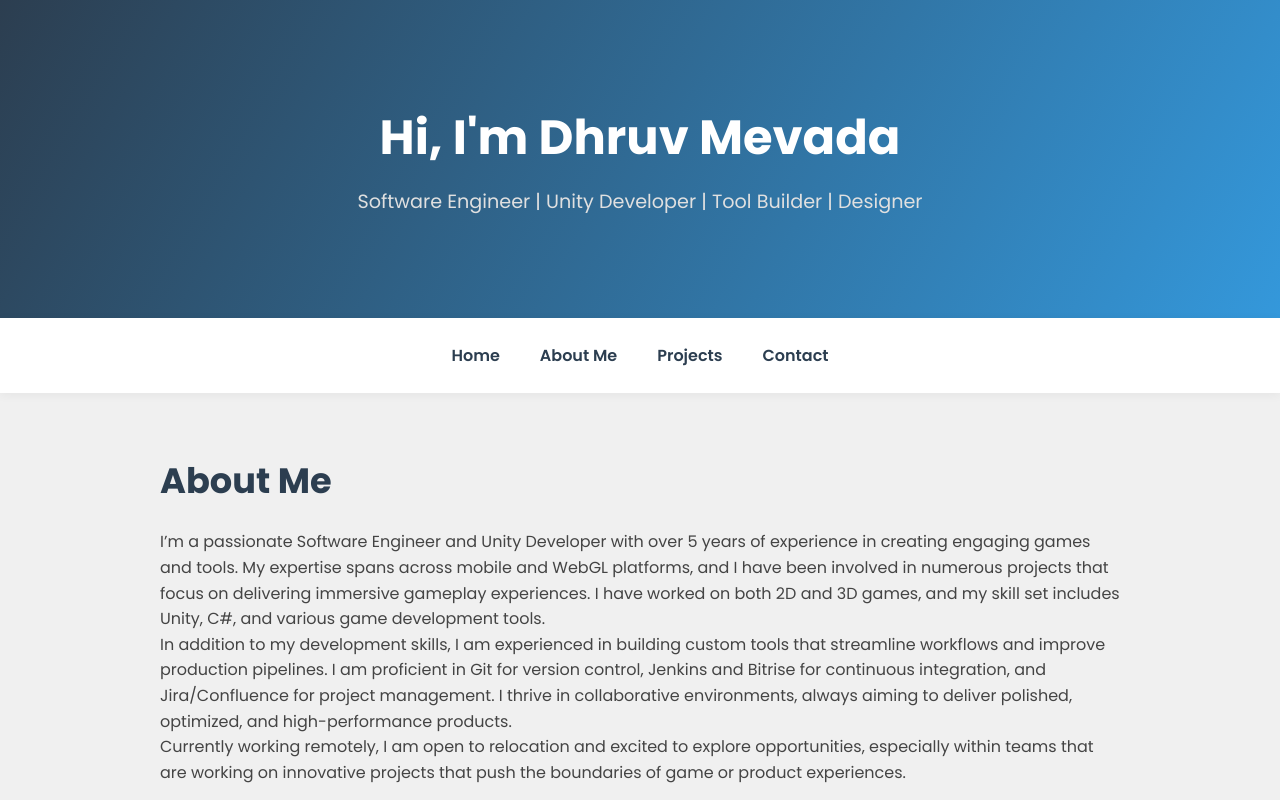
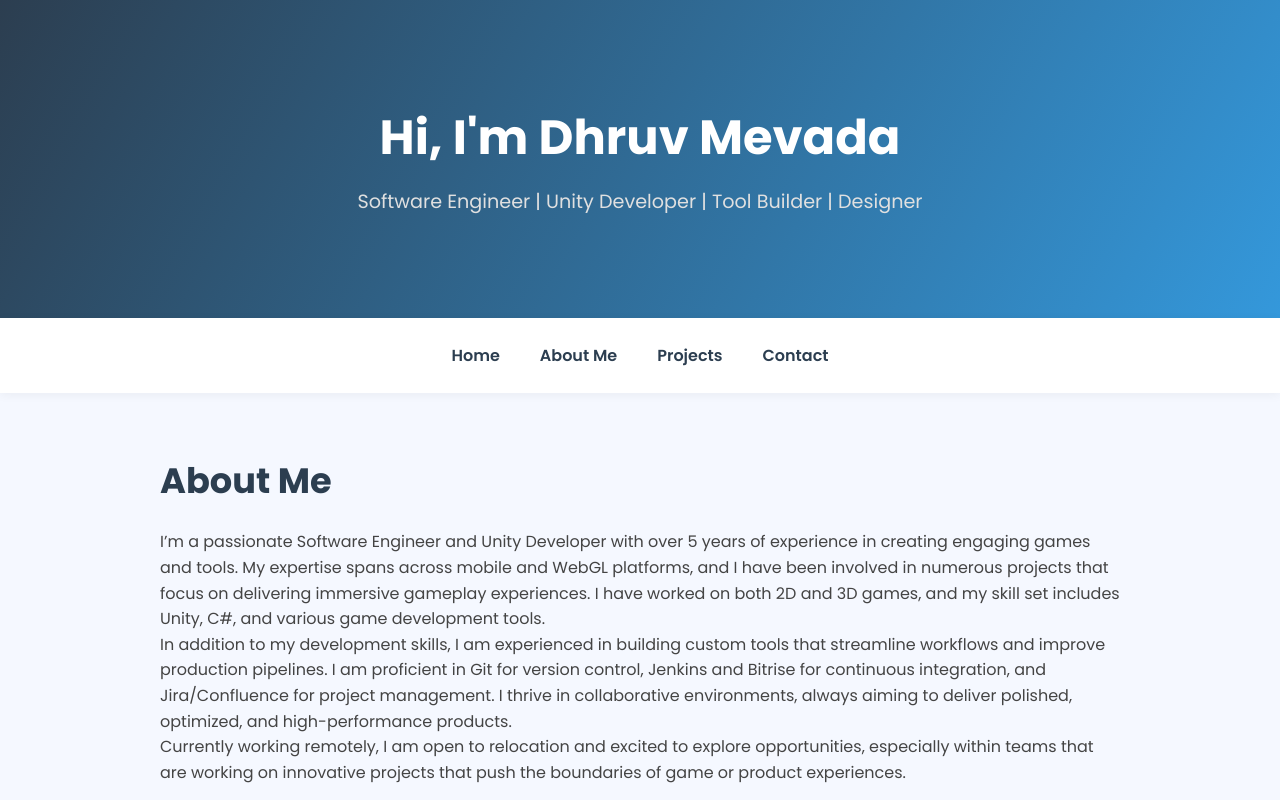
Before and after one commit to dhruv111/dhruv-portfolio, a React (Create React App) app: page / in a window 1280 px wide. Shown: the top 800 px of the page. Built offline with nearby package versions, Linux system fonts and the light colour scheme; the HTML template or start-up script is replaced by a standard one.

Commit message:
Commenting file

```diff
--- a/src/App.css
+++ b/src/App.css
@@ -1,9 +1,10 @@
 html {
   scroll-behavior: smooth;
 }
-body {
-  background-color: #f0f0f0; /* Replace with your desired color */
-}
+/* body {
+  background-color: #f0f0f0;
+} */
+
 header {
   background: linear-gradient(120deg, #2c3e50, #3498db);
   padding: 100px 20px;
```
